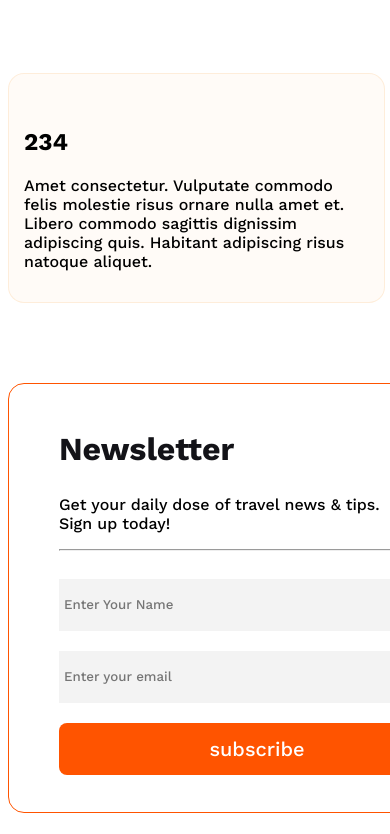
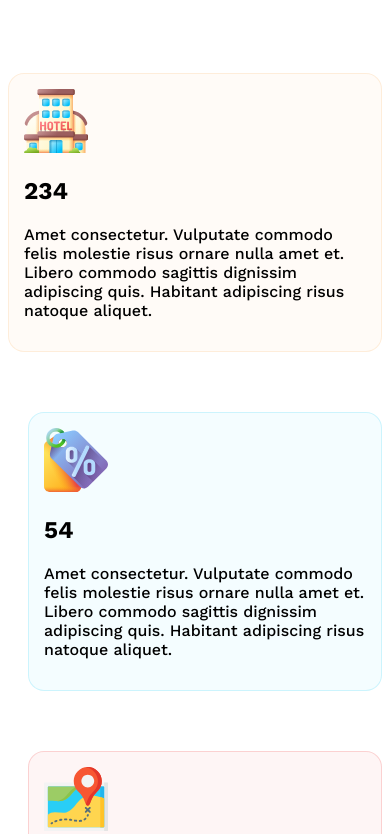
Before and after one commit to zarka1212/B9A2-Hero-Travel, a plain HTML site: page index.html in a window 390 px wide. Shown: the part 3911-4745 px from the top of the page. Drawn offline with nearby package versions, Linux system fonts and the light colour scheme.

```diff
--- a/index.html
+++ b/index.html
@@ -108,20 +108,20 @@
  <section class="box">
     <div class="cards-container">
         <div class="cards-1">
-            <img src="" alt="">
+            <img src="Images/hotel 1.svg" alt="">
             <h2 class="Handpicked Hotels">234</h2>
             <p class="card-title"> Amet consectetur. Vulputate commodo felis molestie risus  ornare nulla amet et.
                  Libero commodo sagittis dignissim adipiscing quis. Habitant adipiscing risus natoque aliquet. </p>
         </div>
         <div class="cards-2">
-            <img src="" alt="">
+            <img src="Images/price-tag 1.svg" alt="">
             <h2 class="World Class Service">54</h2>
             <p class="card-title">Amet consectetur. Vulputate commodo felis molestie risus  ornare nulla amet et.
                  Libero commodo sagittis dignissim adipiscing quis. Habitant adipiscing risus natoque aliquet. </p>
         </div>
 
         <div class="cards-3">
-            <img src="" alt="">
+            <img src="Images/map 1.svg" alt="">
             <h2 class="World Class Service">54</h2>
             <p class="card-title">Amet consectetur. Vulputate commodo felis molestie risus  ornare nulla amet et.
                  Libero commodo sagittis dignissim adipiscing quis. Habitant adipiscing risus natoque aliquet. </p>
--- a/travel.css
+++ b/travel.css
@@ -416,7 +416,7 @@
 @media screen and (max-width:576px) {
 
 
- .tour-container, .row, .newsletter {
+ .tour-container, .row, .newsletter, .cards-container {
         flex-direction: column;
     }
 
@@ -437,6 +437,7 @@
         margin-left: 65px;
 
     }
+
 
     .banner{
         width: auto;
@@ -467,6 +468,15 @@
         width: 100%;
         height: auto;
     }
+
+    .form-box input, .form, {
+        width: 70%;
+    }
+    .form-content, .cards-container{
+        width: auto;
+    }
+
+
     .footer-logo{
         padding: 20px 20px;
     }
```
